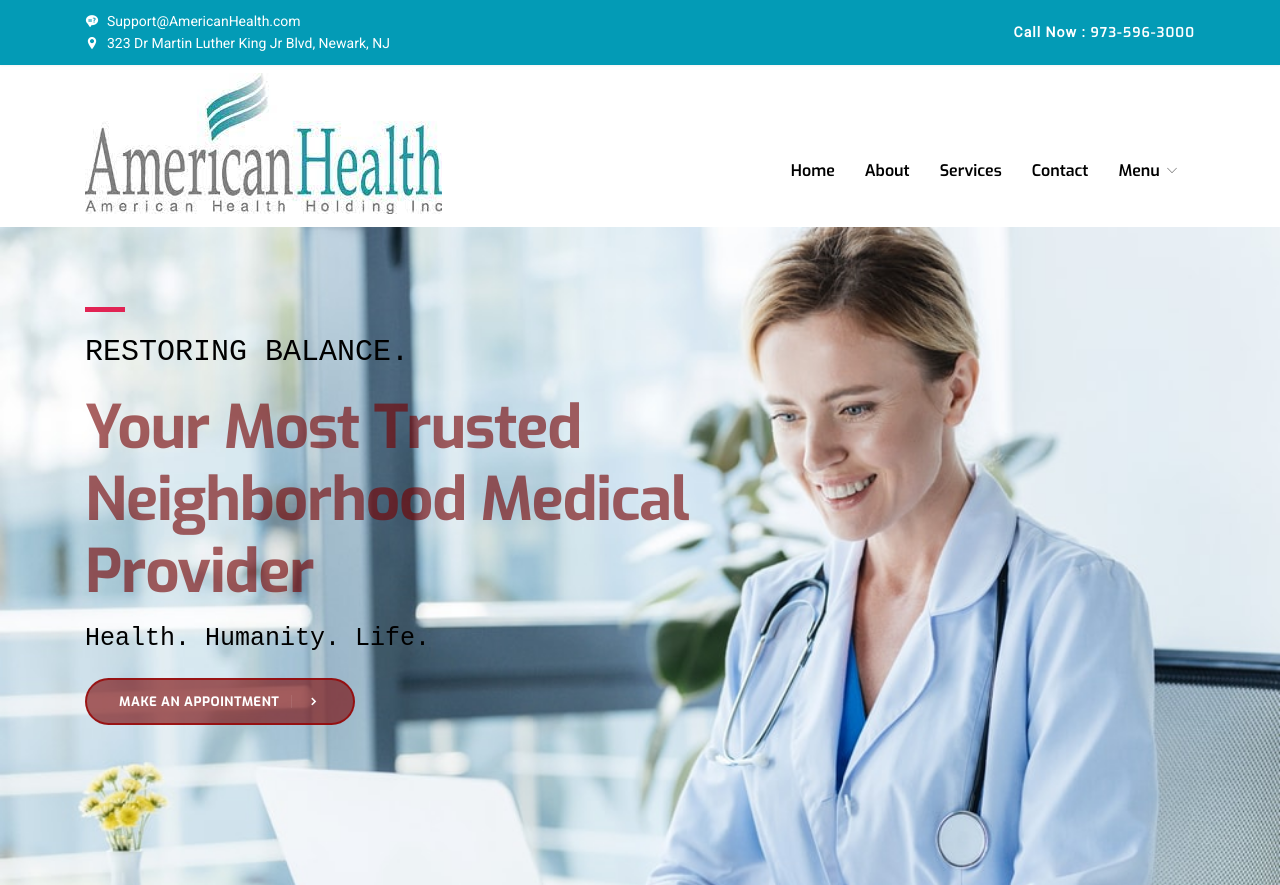
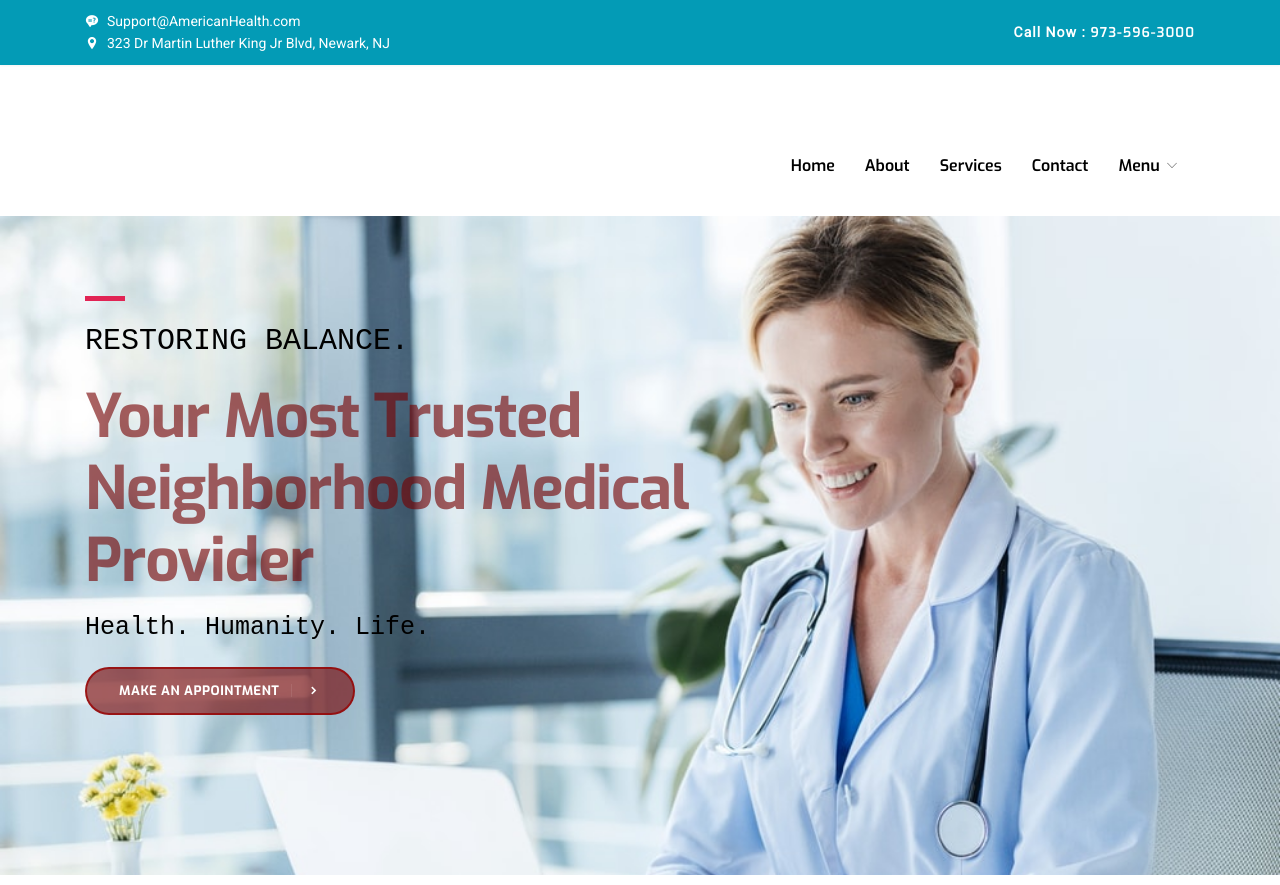
Before and after one commit to automationgeekx/AmericanHealth, a plain HTML site: page index.html in a window 1280 px wide. Shown: the top 885 px of the page. Drawn offline with nearby package versions, Linux system fonts and the light colour scheme.

Commit message:
Update index.html

```diff
--- a/index.html
+++ b/index.html
@@ -41,7 +41,7 @@
 <nav class="navbar navbar-expand-lg navigation" id="navbar">
     <div class="container">
           <a class="navbar-brand" href="index.html">
-              <img src="images/logo.jpg" alt="" class="img-fluid">
+              <img src="" alt="" class="img-fluid">
           </a>
 
           <button class="navbar-toggler collapsed" type="button" data-toggle="collapse" data-target="#navbarmain" aria-controls="navbarmain" aria-expanded="false" aria-label="Toggle navigation">
```
